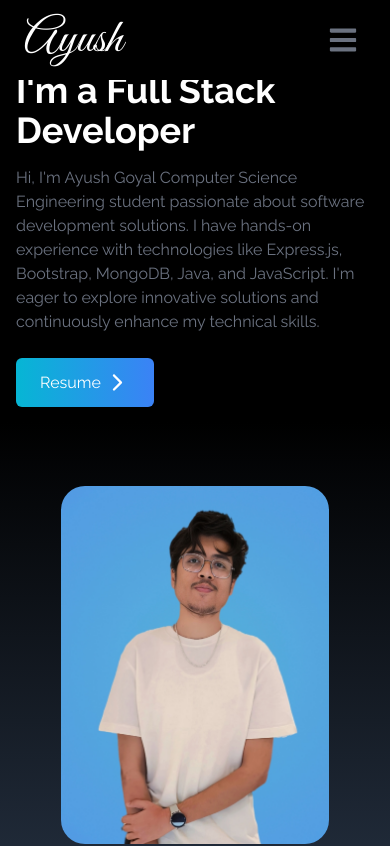
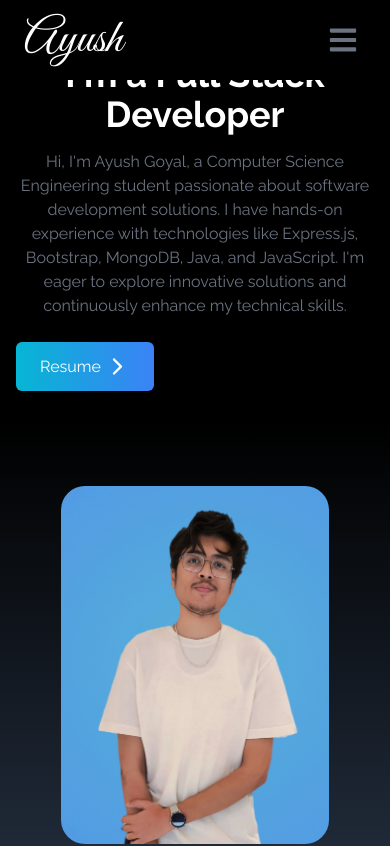
Before and after one commit to Ayushhgi/Portfolio1, a React (Vite) app: page / in a window 390 px wide. Shown: the top 846 px of the page. Built offline with nearby package versions, Linux system fonts and the light colour scheme.

Commit message:
home page

```diff
--- a/src/components/Home.jsx
+++ b/src/components/Home.jsx
@@ -1,22 +1,80 @@
+// import React from 'react'
+// import ayushgoyal from '../assets/portfolio/ayushgoyal.jpg'
+// // import heroimage1 from '../assets/portfolio/Heroimage1.png';
+// import { IoIosArrowForward } from 'react-icons/io'
+// import { Link } from 'react-scroll'
+
+// const Home = () => {
+//   return (
+//     <div
+//       name='home '
+//       className='h-screen w-full bg-gradient-to-b from-black to-gray-800 via-black'
+//     >
+//       <div className='max-w-screen-lg mx-auto flex flex-col items-center justify-center h-full px-4 md:flex-row'>
+//         <div className='flex flex-col justify-center h-full'>
+//           <h1 className='text-4xl sm:text-7xl font-bold text-white'>
+//             I'm a Full Stack Developer
+//           </h1>
+//           <p className='text-gray-500 py-4 max-w-md'>
+//             Hi, I'm Ayush Goyal Computer Science Engineering student passionate
+//             about software development solutions. I have hands-on experience
+//             with technologies like Express.js, Bootstrap, MongoDB, Java, and
+//             JavaScript. I'm eager to explore innovative solutions and
+//             continuously enhance my technical skills.
+//           </p>
+//           <div>
+//             <button
+//               to='portfolio'
+//               smooth
+//               duration={500}
+//               className=' group text-white w-fit px-6 py-3 my-2 flex items-center rounded-md bg-gradient-to-r from-cyan-500 to-blue-500 cursor-pointer'
+//             >
+//               <a
+//                 href='/path/to/resume.pdf'
+//                 className='flex justify-between items-center w-full text-white'
+//                 target='_blank'
+//                 rel='noreferrer'
+//                 download='true'
+//               >
+//                 Resume
+//                 <span className='group-hover:rotate-90 duration-300'>
+//                   <IoIosArrowForward size={25} className='ml-1' />
+//                 </span>
+//               </a>
+//             </button>
+//           </div>
+//         </div>
+//         <div>
+//           <img
+//             src={ayushgoyal}
+//             alt='my profile'
+//             className='rounded-3xl mx-auto w-3/4 md:w-full lg:h-[400px] object-cover'
+//           />
+//         </div>
+//       </div>
+//     </div>
+//   )
+// }
+
+// export default Home
 import React from 'react'
 import ayushgoyal from '../assets/portfolio/ayushgoyal.jpg'
-// import heroimage1 from '../assets/portfolio/Heroimage1.png';
 import { IoIosArrowForward } from 'react-icons/io'
 import { Link } from 'react-scroll'
 
 const Home = () => {
   return (
     <div
-      name='home '
+      name='home'
       className='h-screen w-full bg-gradient-to-b from-black to-gray-800 via-black'
     >
       <div className='max-w-screen-lg mx-auto flex flex-col items-center justify-center h-full px-4 md:flex-row'>
-        <div className='flex flex-col justify-center h-full'>
-          <h1 className='text-4xl sm:text-7xl font-bold text-white'>
+        <div className='flex flex-col justify-center h-full text-center md:text-left'>
+          <h1 className='text-4xl sm:text-6xl md:text-7xl font-bold text-white'>
             I'm a Full Stack Developer
           </h1>
-          <p className='text-gray-500 py-4 max-w-md'>
-            Hi, I'm Ayush Goyal Computer Science Engineering student passionate
+          <p className='text-gray-500 py-4 max-w-md mx-auto md:mx-0'>
+            Hi, I'm Ayush Goyal, a Computer Science Engineering student passionate
             about software development solutions. I have hands-on experience
             with technologies like Express.js, Bootstrap, MongoDB, Java, and
             JavaScript. I'm eager to explore innovative solutions and
@@ -27,7 +85,7 @@ const Home = () => {
               to='portfolio'
               smooth
               duration={500}
-              className=' group text-white w-fit px-6 py-3 my-2 flex items-center rounded-md bg-gradient-to-r from-cyan-500 to-blue-500 cursor-pointer'
+              className='group text-white w-fit px-6 py-3 my-2 flex items-center rounded-md bg-gradient-to-r from-cyan-500 to-blue-500 cursor-pointer'
             >
               <a
                 href='/path/to/resume.pdf'
@@ -44,11 +102,13 @@ const Home = () => {
             </button>
           </div>
         </div>
-        <div>
+
+        {/* Image Section */}
+        <div className='mt-8 md:mt-0'>
           <img
             src={ayushgoyal}
             alt='my profile'
-            className='rounded-3xl mx-auto w-3/4 md:w-full lg:h-[400px] object-cover'
+            className='rounded-3xl mx-auto w-3/4 sm:w-2/3 md:w-full lg:h-[400px] object-cover'
           />
         </div>
       </div>
```
